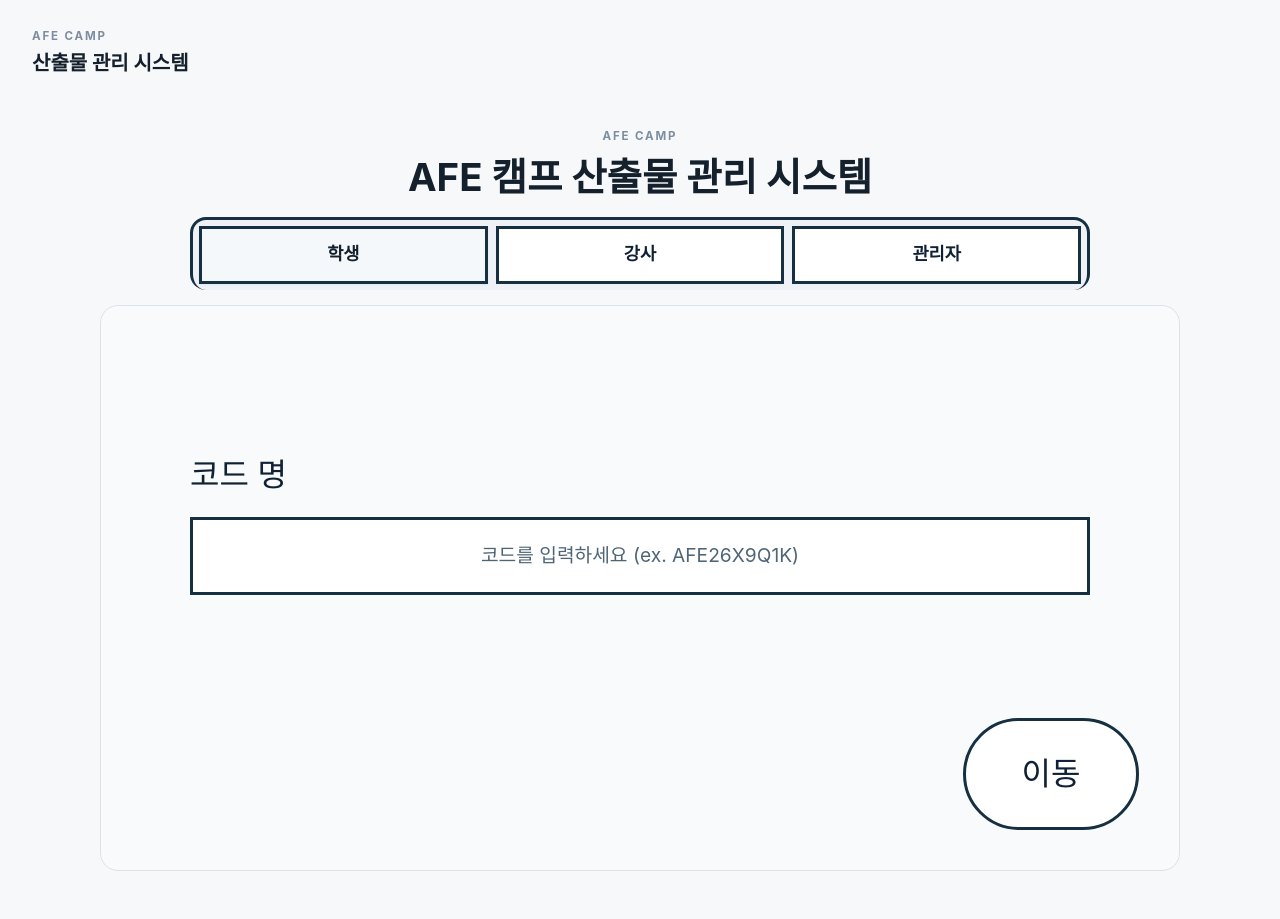
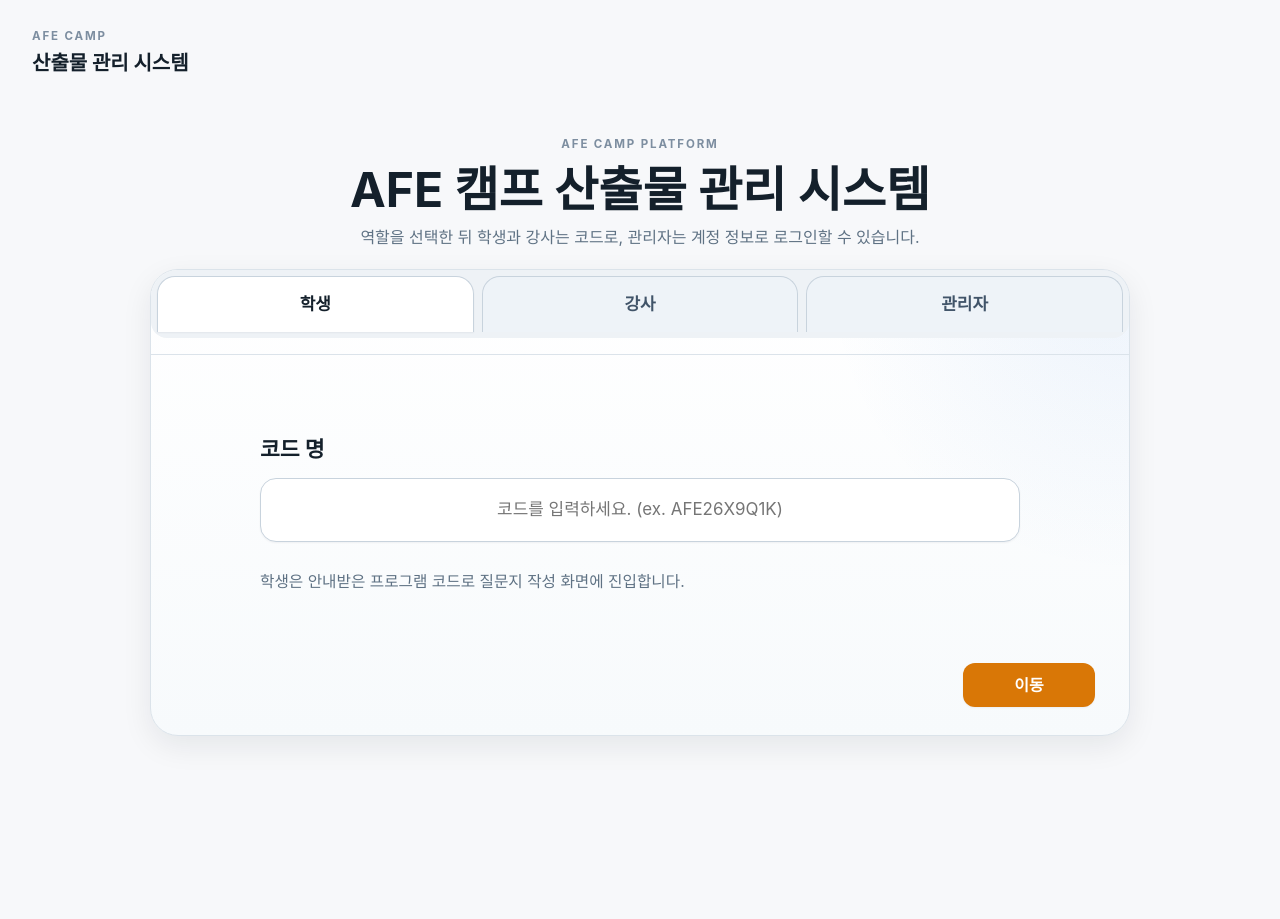
Before and after one commit to moonstar1268/ATME-camp, a Python web app: template templates/landing.html in a window 1280 px wide. After the commit the page ends 740 px from the top, so only its background shows below. Run offline with Jinja, Linux system fonts and the light colour scheme; the template is opened without the code that fills it, so the values that code supplies are empty.

Commit message:
Refine login layout structure

```diff
--- a/static/app.css
+++ b/static/app.css
@@ -727,135 +727,138 @@ button:disabled {
   align-items: stretch;
 }
 
-.login-wireframe-shell {
-  width: min(1180px, calc(100vw - 48px));
-  margin: 24px auto 0;
+.login-stage-shell {
+  width: min(980px, calc(100vw - 40px));
+  margin: 32px auto 0;
   display: grid;
-  gap: 18px;
-  justify-items: center;
+  gap: 20px;
 }
 
-.login-wireframe-header {
-  text-align: center;
+.login-stage-header {
   display: grid;
   gap: 10px;
+  justify-items: center;
+  text-align: center;
 }
 
-.login-wireframe-header h1 {
+.login-stage-header h1 {
   margin: 0;
-  font-size: clamp(1.9rem, 3vw, 2.6rem);
-  line-height: 1.12;
+  font-size: clamp(2rem, 4vw, 3rem);
+  line-height: 1.08;
 }
 
-.login-wireframe-tabs {
-  width: min(1080px, 100%);
-  gap: 0;
+.login-stage-lead {
+  margin: 0;
+  max-width: 720px;
+  color: var(--text-soft);
+  font-size: 1rem;
 }
 
-.login-wireframe-tablist {
-  width: min(900px, calc(100% - 160px));
-  margin: 0 auto -1px;
-  padding: 14px 18px;
-  border: 3px solid #163042;
-  border-bottom: none;
-  border-radius: 24px 24px 0 0;
-  background: #ffffff;
+.login-stage-card {
+  border: 1px solid var(--border);
+  border-radius: 28px;
+  background:
+    radial-gradient(circle at top right, rgba(31, 111, 214, 0.08), transparent 28%),
+    linear-gradient(180deg, #ffffff 0%, #f7fafc 100%);
+  box-shadow: var(--shadow-md);
+  overflow: hidden;
 }
 
-.login-wireframe-tablist .tab-button {
-  min-height: 58px;
-  border: 3px solid #163042;
-  border-radius: 0;
-  background: #ffffff;
-  color: #102135;
-  font-size: 1.1rem;
+.login-stage-tabbar {
+  display: grid;
+  grid-template-columns: repeat(3, minmax(0, 1fr));
+  gap: 12px;
+  padding: 18px 22px 0;
+  background: transparent;
+}
+
+.login-stage-card .tab-button {
+  min-height: 56px;
+  border: 1px solid var(--border-strong);
+  border-bottom: none;
+  border-radius: 18px 18px 0 0;
+  background: #eef3f8;
+  color: #415469;
+  font-size: 1.06rem;
   font-weight: 700;
   box-shadow: none;
 }
 
-.login-wireframe-tablist .tab-button.is-active {
-  background: #f4f8fb;
+.login-stage-card .tab-button.is-active {
+  background: #ffffff;
+  color: var(--text);
 }
 
-.login-wireframe-panel {
-  padding: 0;
-  border: 3px solid #163042;
+.login-stage-card .tab-panel {
+  padding: 32px 34px 28px;
+  border: none;
+  border-top: 1px solid var(--border);
   border-radius: 0;
-  background: #ffffff;
-  min-height: 520px;
+  background: transparent;
+  min-height: 380px;
 }
 
-.login-wireframe-form {
-  min-height: 520px;
+.login-stage-form {
+  min-height: 320px;
   display: grid;
   grid-template-rows: 1fr auto;
+  gap: 24px;
 }
 
-.login-wireframe-body {
+.login-stage-body {
+  width: min(760px, 100%);
+  margin: 0 auto;
   display: grid;
-  gap: 34px;
+  gap: 28px;
   align-content: center;
-  width: min(900px, calc(100% - 120px));
-  margin: 0 auto;
-  padding: 56px 0;
 }
 
-.login-wireframe-row {
+.login-stage-field {
   display: grid;
-  grid-template-columns: 92px minmax(0, 1fr);
+  grid-template-columns: 90px minmax(0, 1fr);
   align-items: center;
-  gap: 22px;
-}
-
-.login-wireframe-row-single {
-  grid-template-columns: 1fr;
   gap: 18px;
 }
 
-.login-wireframe-row span {
-  font-size: 2rem;
-  font-weight: 500;
-  color: #102135;
+.login-stage-field-single {
+  grid-template-columns: 1fr;
+  gap: 12px;
 }
 
-.login-wireframe-row input {
-  min-height: 78px;
-  border: 3px solid #163042;
-  border-radius: 0;
-  padding: 0 28px;
-  font-size: 1.2rem;
-  text-align: center;
-  box-shadow: none;
+.login-stage-field span {
+  color: var(--text);
+  font-size: 1.35rem;
+  font-weight: 700;
 }
 
-.login-wireframe-row input::placeholder {
-  color: #4f6577;
+.login-stage-field input {
+  min-height: 64px;
+  border-radius: 16px;
+  border: 1px solid var(--border-strong);
+  background: #ffffff;
+  padding: 0 20px;
+  font-size: 1.06rem;
+  text-align: left;
+  box-shadow: var(--shadow-sm);
 }
 
-.login-wireframe-row input:focus {
-  border-color: #163042;
-  box-shadow: 0 0 0 5px rgba(22, 48, 66, 0.08);
+.login-stage-field-single input {
+  text-align: center;
 }
 
-.login-wireframe-actions {
+.login-stage-helper {
+  margin: 0;
+  color: var(--text-soft);
+  font-size: 0.98rem;
+}
+
+.login-stage-actions {
   display: flex;
   justify-content: flex-end;
-  padding: 0 18px 18px;
 }
 
-.login-wireframe-submit {
-  min-width: 176px;
-  min-height: 112px;
-  border: 3px solid #163042;
-  border-radius: 999px;
-  background: #ffffff;
-  color: #102135;
-  font-size: 2rem;
-  font-weight: 500;
-}
-
-.login-wireframe-submit:hover {
-  background: #f4f8fb;
+.login-stage-actions .primary-button {
+  min-width: 132px;
 }
 
 .login-side,
--- a/templates/landing.html
+++ b/templates/landing.html
@@ -4,79 +4,88 @@
 {% block body_class %}landing-page{% endblock %}
 
 {% block content %}
-  <section class="login-wireframe-shell">
-    <div class="login-wireframe-header">
-      <p class="section-kicker">AFE CAMP</p>
+  <section class="login-stage-shell">
+    <div class="login-stage-header">
+      <p class="section-kicker">AFE CAMP PLATFORM</p>
       <h1>AFE 캠프 산출물 관리 시스템</h1>
+      <p class="login-stage-lead">
+        역할을 선택한 뒤 학생과 강사는 코드로, 관리자는 계정 정보로 로그인할 수 있습니다.
+      </p>
     </div>
 
     {% if error %}
       <div class="flash flash-error">{{ error }}</div>
     {% endif %}
 
-    <div class="tabs login-wireframe-tabs" data-tabs>
-      <div class="role-switch login-wireframe-tablist" role="tablist" aria-label="로그인 역할 선택">
+    <div class="login-stage-card tabs" data-tabs>
+      <div class="login-stage-tabbar role-switch" role="tablist" aria-label="로그인 역할 선택">
         <button class="tab-button {% if active_role == 'student' %}is-active{% endif %}" type="button" data-tab-target="student">학생</button>
         <button class="tab-button {% if active_role == 'teacher' %}is-active{% endif %}" type="button" data-tab-target="teacher">강사</button>
         <button class="tab-button {% if active_role == 'admin' %}is-active{% endif %}" type="button" data-tab-target="admin">관리자</button>
       </div>
 
-      <div class="tab-panel login-wireframe-panel {% if active_role == 'student' %}is-active{% endif %}" data-tab-panel="student">
-        <form action="/login/student" method="post" class="login-wireframe-form">
-          <div class="login-wireframe-body">
-            <label class="login-wireframe-row login-wireframe-row-single">
+      <div class="tab-panel {% if active_role == 'student' %}is-active{% endif %}" data-tab-panel="student">
+        <form action="/login/student" method="post" class="login-stage-form">
+          <div class="login-stage-body">
+            <label class="login-stage-field login-stage-field-single">
               <span>코드 명</span>
               <input
                 type="text"
                 name="program_code"
-                placeholder="코드를 입력하세요 (ex. AFE26X9Q1K)"
+                placeholder="코드를 입력하세요. (ex. AFE26X9Q1K)"
                 maxlength="12"
                 autocomplete="off"
                 required
               />
             </label>
+            <p class="login-stage-helper">학생은 안내받은 프로그램 코드로 질문지 작성 화면에 진입합니다.</p>
           </div>
-          <div class="login-wireframe-actions">
-            <button type="submit" class="login-wireframe-submit">이동</button>
+
+          <div class="login-stage-actions">
+            <button type="submit" class="primary-button student">이동</button>
           </div>
         </form>
       </div>
 
-      <div class="tab-panel login-wireframe-panel {% if active_role == 'teacher' %}is-active{% endif %}" data-tab-panel="teacher">
-        <form action="/login/teacher" method="post" class="login-wireframe-form">
-          <div class="login-wireframe-body">
-            <label class="login-wireframe-row login-wireframe-row-single">
+      <div class="tab-panel {% if active_role == 'teacher' %}is-active{% endif %}" data-tab-panel="teacher">
+        <form action="/login/teacher" method="post" class="login-stage-form">
+          <div class="login-stage-body">
+            <label class="login-stage-field login-stage-field-single">
               <span>코드 명</span>
               <input
                 type="text"
                 name="access_code"
-                placeholder="코드를 입력하세요 (ex. WVXXKX7K)"
+                placeholder="코드를 입력하세요. (ex. WVXXKX7K)"
                 maxlength="12"
                 autocomplete="off"
                 required
               />
             </label>
+            <p class="login-stage-helper">강사는 발급받은 강사 코드로 배정된 프로그램 목록 화면에 진입합니다.</p>
           </div>
-          <div class="login-wireframe-actions">
-            <button type="submit" class="login-wireframe-submit">이동</button>
+
+          <div class="login-stage-actions">
+            <button type="submit" class="primary-button teacher">이동</button>
           </div>
         </form>
       </div>
 
-      <div class="tab-panel login-wireframe-panel {% if active_role == 'admin' %}is-active{% endif %}" data-tab-panel="admin">
-        <form action="/login/admin" method="post" class="login-wireframe-form">
-          <div class="login-wireframe-body">
-            <label class="login-wireframe-row">
+      <div class="tab-panel {% if active_role == 'admin' %}is-active{% endif %}" data-tab-panel="admin">
+        <form action="/login/admin" method="post" class="login-stage-form">
+          <div class="login-stage-body">
+            <label class="login-stage-field">
               <span>ID</span>
               <input type="text" name="username" placeholder="ID를 입력하세요." autocomplete="username" required />
             </label>
-            <label class="login-wireframe-row">
+
+            <label class="login-stage-field">
               <span>PW</span>
               <input type="password" name="password" placeholder="PW를 입력하세요." autocomplete="current-password" required />
             </label>
           </div>
-          <div class="login-wireframe-actions">
-            <button type="submit" class="login-wireframe-submit">이동</button>
+
+          <div class="login-stage-actions">
+            <button type="submit" class="primary-button admin">이동</button>
           </div>
         </form>
       </div>
```
Also changed, not shown: other parts of static/app.css (+23 -23 lines).
